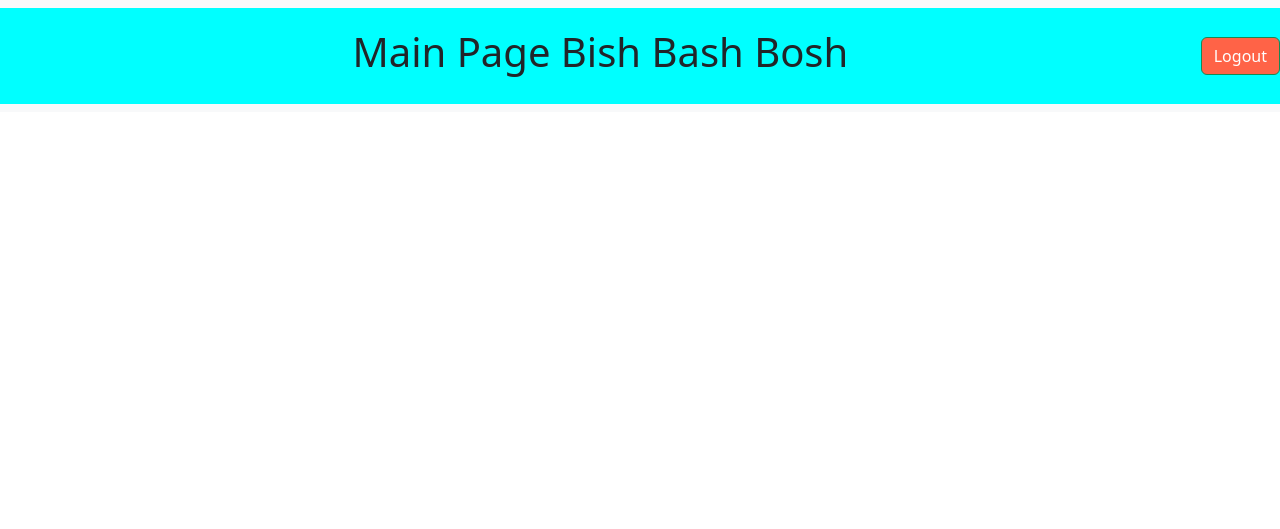
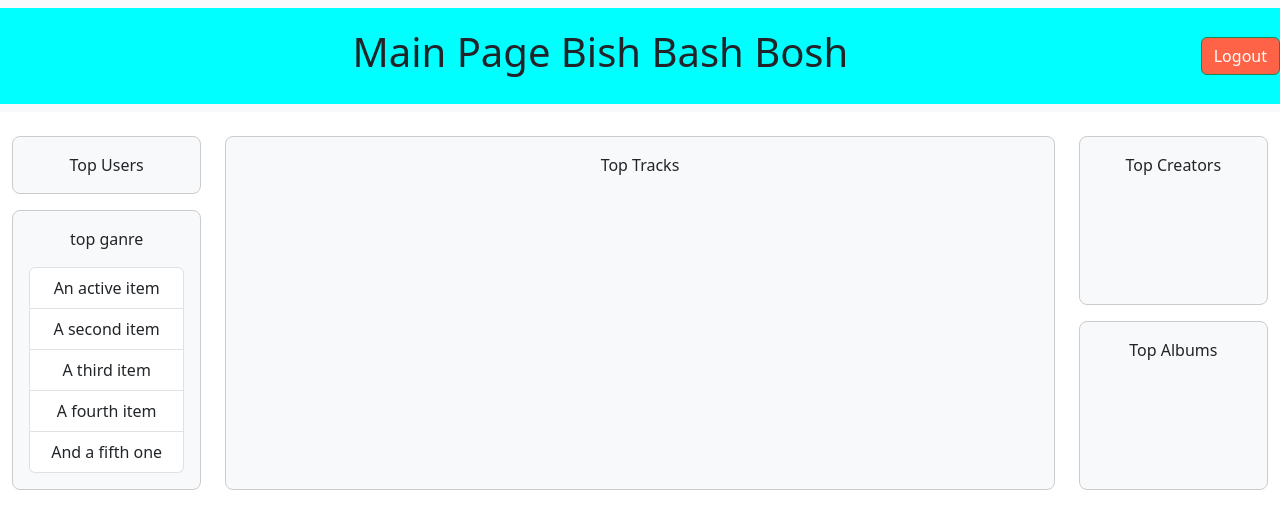
Before and after one commit to Zancmok/AdvancedSpotifyDataAnalyzer, a Python web app: template src/templates/index.html in a window 1280 px wide. Shown: the top 529 px of the page. Run offline with Jinja, Linux system fonts and the light colour scheme; the template is opened without the code that fills it, so the values that code supplies are empty.

Commit message:
main page

```diff
--- a/src/templates/index.html
+++ b/src/templates/index.html
@@ -10,30 +10,75 @@
         <link href="https://cdn.jsdelivr.net/npm/bootstrap@5.3.3/dist/css/bootstrap.min.css" rel="stylesheet" integrity="sha384-QWTKZyjpPEjISv5WaRU9OFeRpok6YctnYmDr5pNlyT2bRjXh0JMhjY6hW+ALEwIH" crossorigin="anonymous">
         <style>
             #skam {
-				background-color: #00FFFF; /* Dark cyan for header */
+                background-color: #00FFFF;
                 padding: 20px 0;
             }
 
-			#but{
+            #but {
                 background-color: #ff6347;
-				color: white
+                color: white;
+            }
+
+            .section-box {
+                border: 1px solid #ccc;
+                padding: 1rem;
+                height: 100%;
+                text-align: center;
+                background-color: #f8f9fa;
+                border-radius: 8px;
             }
         </style>
     </head>
 
     <body>
+        <!-- Header -->
         <header>
             <nav class="navbar bg-body-tertiary">
                 <div id="skam" class="container-fluid d-flex justify-content-between align-items-center">
-                    <!-- Title centered in the navbar -->
                     <h1 class="mx-auto">Main Page Bish Bash Bosh</h1>
-
-                    <!-- Logout Button aligned to the right -->
                     <button id="but" class="btn btn-outline-success" type="button">Logout</button>
                 </div>
             </nav>
         </header>
 
+        <!-- Dashboard Layout -->
+        <main class="container-fluid mt-4">
+
+            <!-- Static Info -->
+			<!-- ADD here -->
+
+            <!-- Main Grid -->
+            <div class="row">
+                <!-- Left Column -->
+                <div class="col-md-2 d-flex flex-column gap-3">
+                    <div class="section-box">
+						Top Users
+					</div>
+                    <div class="section-box"> <p>top ganre</p>
+						<ul class="list-group">
+							<li class="list-group-item">An active item</li>
+							<li class="list-group-item">A second item</li>
+							<li class="list-group-item">A third item</li>
+							<li class="list-group-item">A fourth item</li>
+							<li class="list-group-item">And a fifth one</li>
+						</ul>
+					</div>
+                </div>
+
+                <!-- Center Column -->
+                <div class="col-md-8">
+                    <div class="section-box h-100">Top Tracks</div>
+                </div>
+
+                <!-- Right Column -->
+                <div class="col-md-2 d-flex flex-column gap-3">
+                    <div class="section-box">Top Creators</div>
+                    <div class="section-box">Top Albums</div>
+                </div>
+            </div>
+        </main>
+
+        <!-- Bootstrap Script -->
         <script src="https://cdn.jsdelivr.net/npm/bootstrap@5.3.3/dist/js/bootstrap.bundle.min.js" integrity="sha384-YvpcrYf0tY3lHB60NNkmXc5s9fDVZLESaAA55NDzOxhy9GkcIdslK1eN7N6jIeHz" crossorigin="anonymous"></script>
     </body>
 </html>
```
Lines whose indentation alone changed are shown as unchanged.
